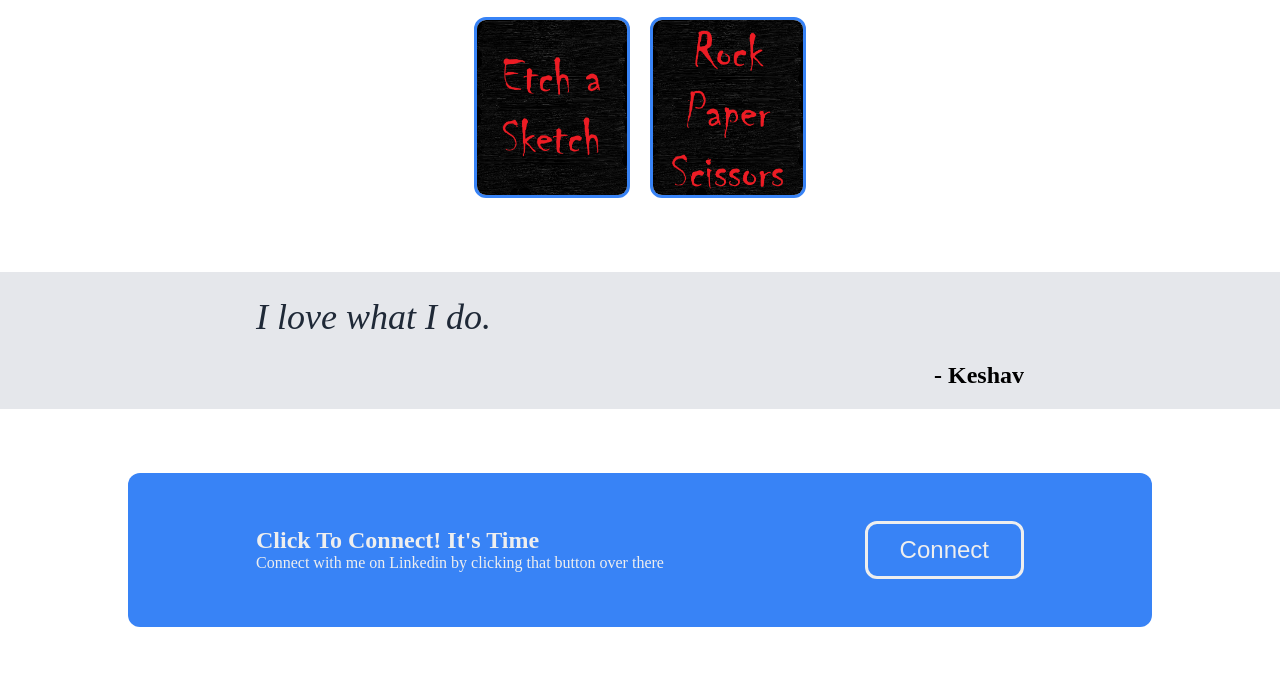
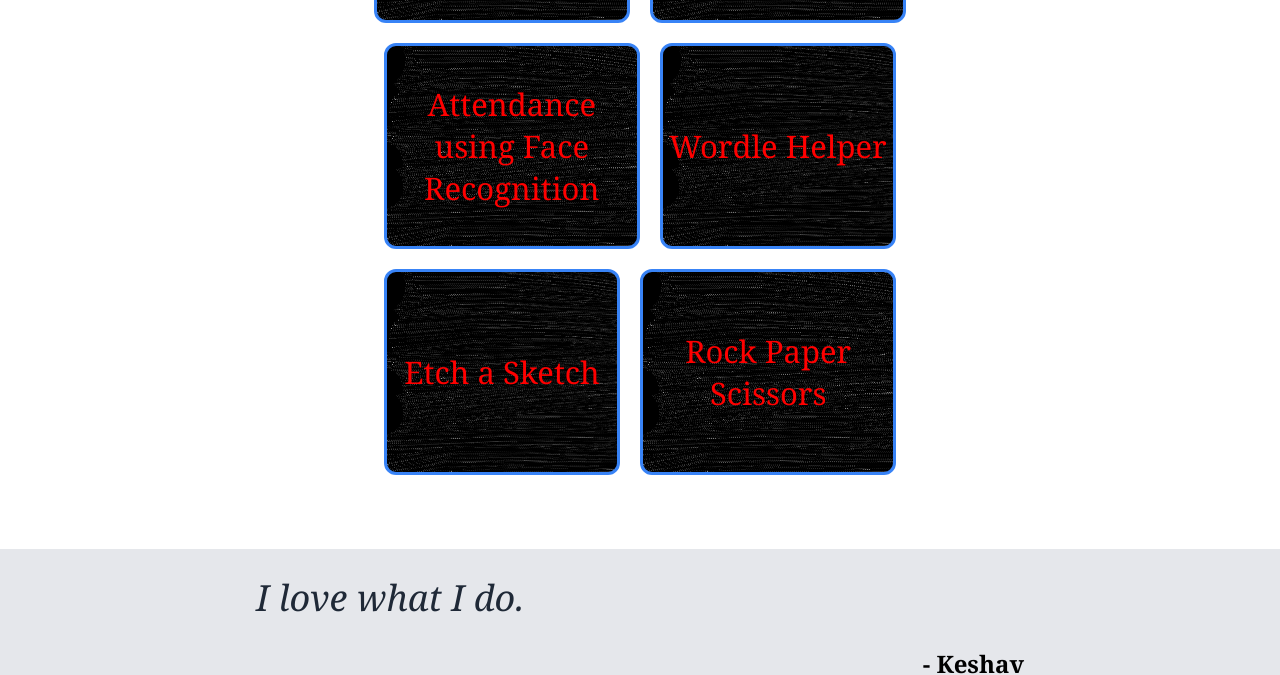
Before and after one commit to Keshav7aug/Keshav7aug.github.io, a plain HTML site: page index.html in a window 1280 px wide. Shown: the part 858-1533 px from the top of the page. Drawn offline with Linux system fonts and the light colour scheme.

Commit message:
Restructuring

```diff
--- a/script.js
+++ b/script.js
@@ -41,9 +41,10 @@ const projects = document.querySelector(".projects")
 
 for (const project in projectsArr) {
     let projectObj = projectsArr[project]
-    let newProject = document.createElement("img")
-    newProject.setAttribute('src', `Images/${projectObj['src']}`)
-    newProject.setAttribute('name', projectObj['name'])
+    let newProject = document.createElement("div")
+    newProject.textContent = projectObj['name']
+    // newProject.setAttribute('src', `Images/${projectObj['src']}`)
+    // newProject.setAttribute('alt', projectObj['name'])
     newProject.setAttribute('id', projectObj['id'])
     newProject.addEventListener('click', projectObj['url'])
     newProject.classList.add("project")
--- a/style.css
+++ b/style.css
@@ -3,6 +3,7 @@ body {
     flex-direction: column;
     margin: 0px;
     padding: 0px;
+    font-family: Georgia, 'Times New Roman', Times, serif;
 }
 .header {
     display: flex;
@@ -70,14 +71,24 @@ h1 {
 }
 
 .project {
-    max-width: 150px;
+    display: flex;
+    align-items: center;
+    justify-content: center;
+    max-width: 250px;
+    min-height: 200px;
+    min-width: 30%;
     height: auto;
     text-align: center;
     margin: 10px;
+    word-wrap: break-word;
+    /* word-break: break-all; */
 }
 .project {
     border: solid #3883F6;
     border-radius: 12px;
+    font-size: 31px;
+    background-image: url("Images/Background.png");
+    color: red;
 }
 .quote {
     background-color: #E5E7EB;
@@ -132,8 +143,13 @@ a:hover {
     color: blueviolet;
 }
 button:hover {
-    background-color: blueviolet;
+    background-image: url("Images/hover.png");
 }
-.project:hover {
-    background-color: blueviolet;
+#check:hover, .project:hover {
+    background-image: url("Images/hover.png");
 }
+#check {
+    font-size: 31px;
+    background-image: url("Images/Background.png");
+    color: red;
+}
```
Also changed, not shown: index.html (+7 -0 lines), Images/hover.png (added).
